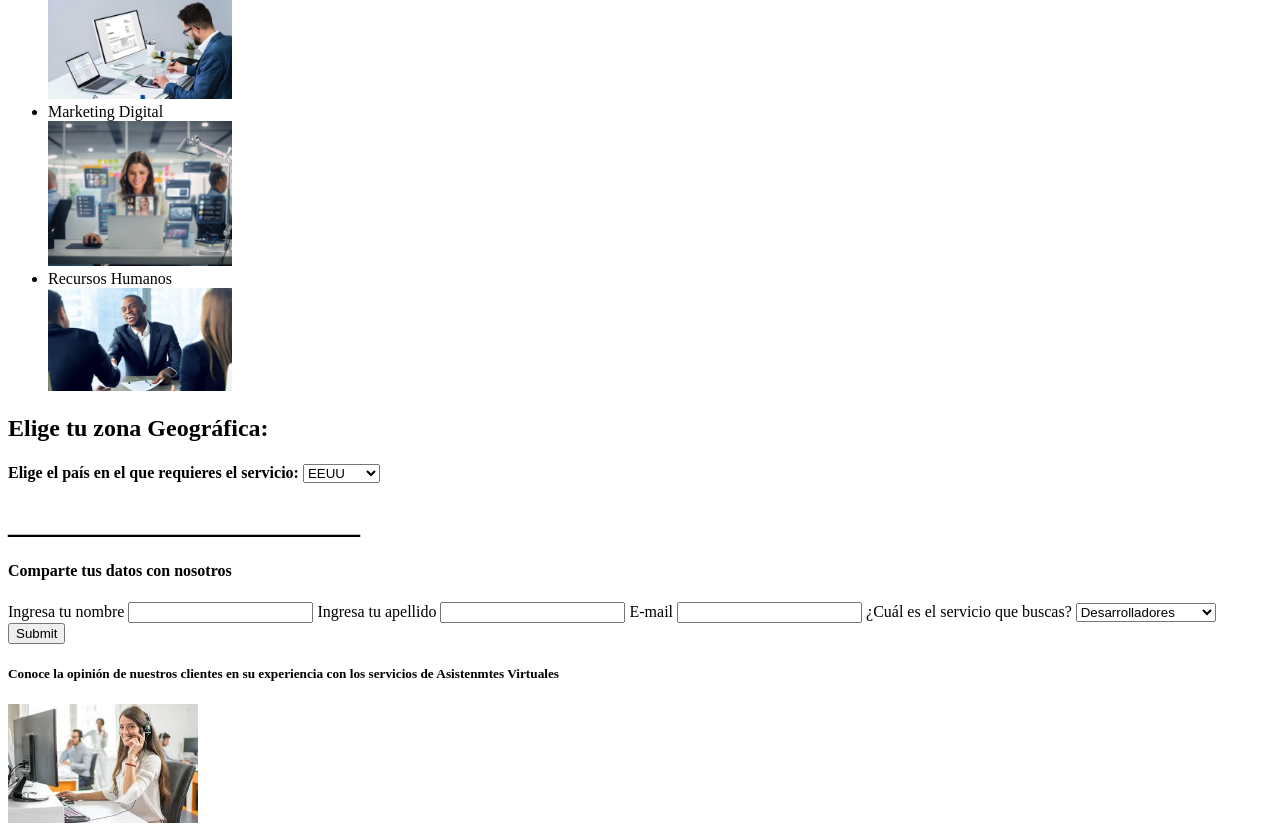
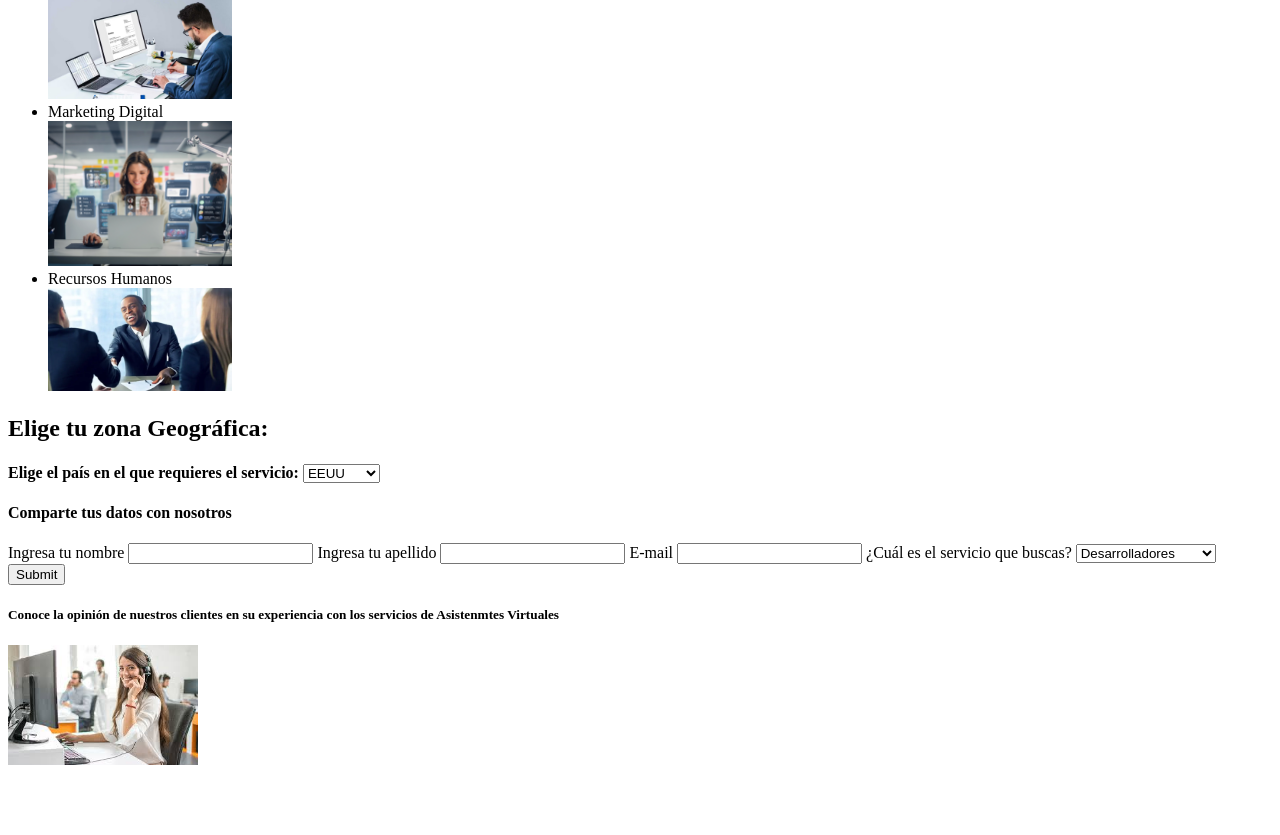
Before and after one commit to omaramgtz/Proyecto-Final-M1, a plain HTML site: page index.html in a window 1280 px wide. Shown: the part 678-1513 px from the top of the page. After the commit the page ends 1455 px from the top, so only its background shows below. Drawn offline with Linux system fonts and the light colour scheme.

Commit message:
Quité linea y corregí img Diseño Gráfico

```diff
--- a/index.html
+++ b/index.html
@@ -29,7 +29,6 @@
         </select>
     </h4>
 
-<h1>______________________</h1>
 
     <h4>Comparte tus datos con nosotros</h4>
     <form action="Formulario para recolección de datos"></form>
```
